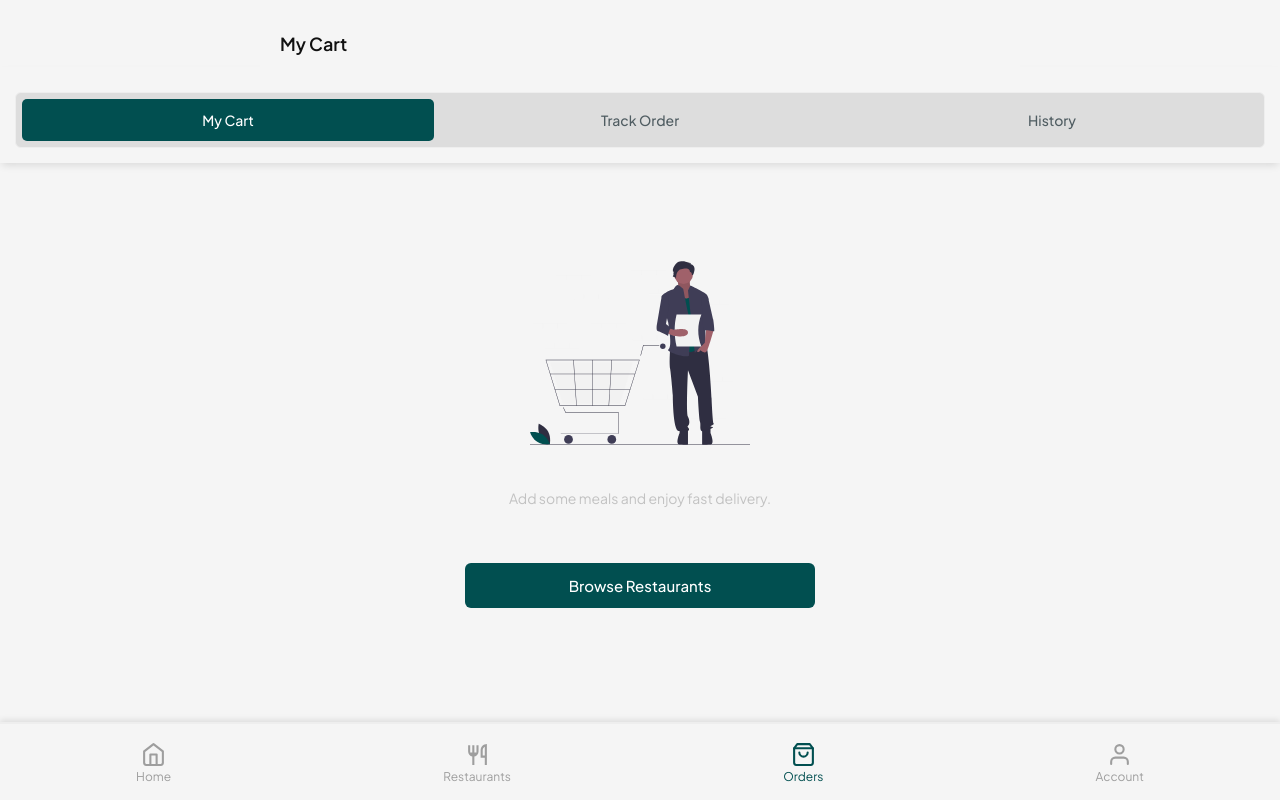
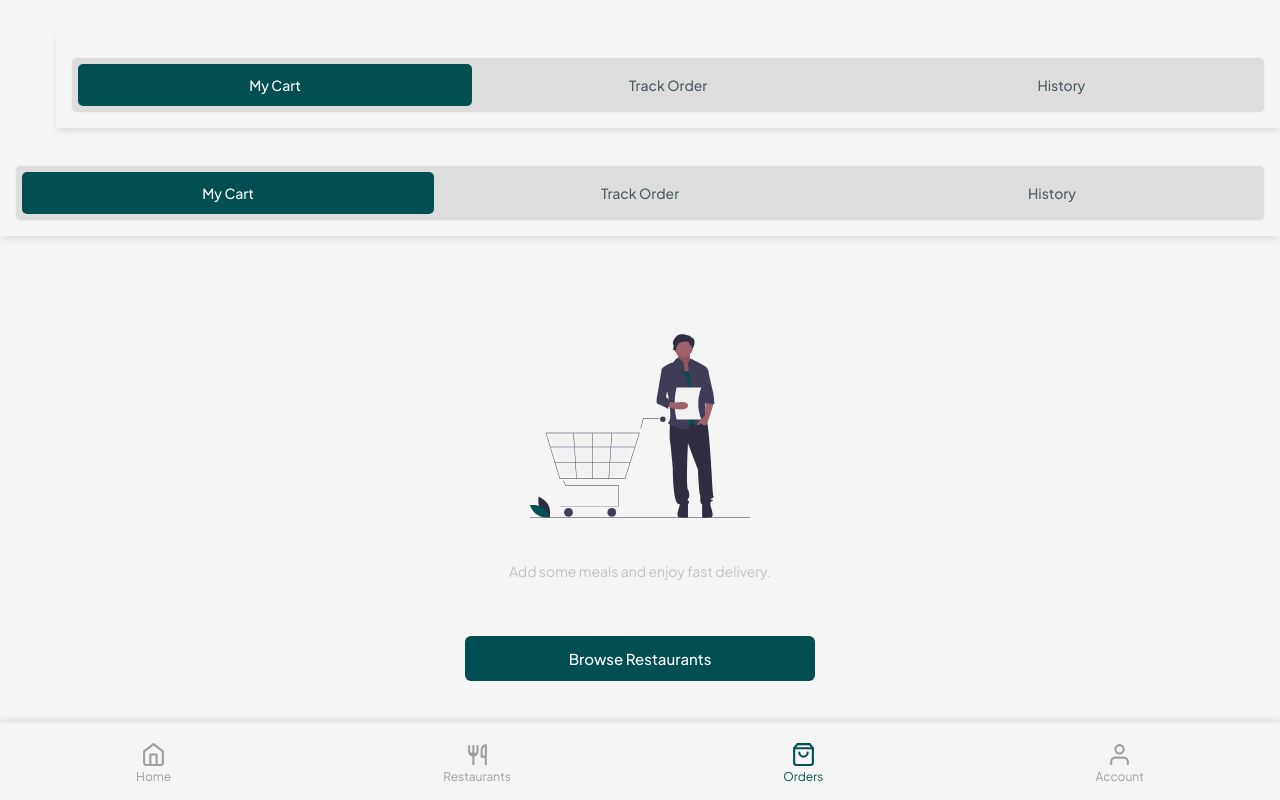
Before and after one commit to ay30bg/droppa, a React (Create React App) app: page /orders in a window 1280 px wide. Built offline with nearby package versions, Linux system fonts and the light colour scheme.

Commit message:
Update OrdersHeader.jsx

```diff
--- a/src/components/OrdersHeader.jsx
+++ b/src/components/OrdersHeader.jsx
@@ -1,7 +1,8 @@
 import React from "react";
+import "../styles/orders.css";
 import "../styles/header.css";
 
-export default function OrdersHeader({ activeTab }) {
+export default function OrdersHeader({ activeTab, setActiveTab }) {
   const getTitle = () => {
     if (activeTab === "cart") return "My Cart";
     if (activeTab === "track") return "Track Order";
@@ -10,8 +11,34 @@ export default function OrdersHeader({ activeTab }) {
   };
 
   return (
-    <header className="droppa-header droppa-header--orders">
+    <header className="droppa-header droppa-header--orders droppa-header--with-tabs">
       <span className="orders-title">{getTitle()}</span>
+
+      {/* ================= TABS ================= */}
+      <div className="order-tabs-wrapper header-tabs">
+        <div className="order-tabs">
+          <div
+            className={`order-tab ${activeTab === "cart" ? "active" : ""}`}
+            onClick={() => setActiveTab("cart")}
+          >
+            My Cart
+          </div>
+
+          <div
+            className={`order-tab ${activeTab === "track" ? "active" : ""}`}
+            onClick={() => setActiveTab("track")}
+          >
+            Track Order
+          </div>
+
+          <div
+            className={`order-tab ${activeTab === "history" ? "active" : ""}`}
+            onClick={() => setActiveTab("history")}
+          >
+            History
+          </div>
+        </div>
+      </div>
     </header>
   );
 }
```
